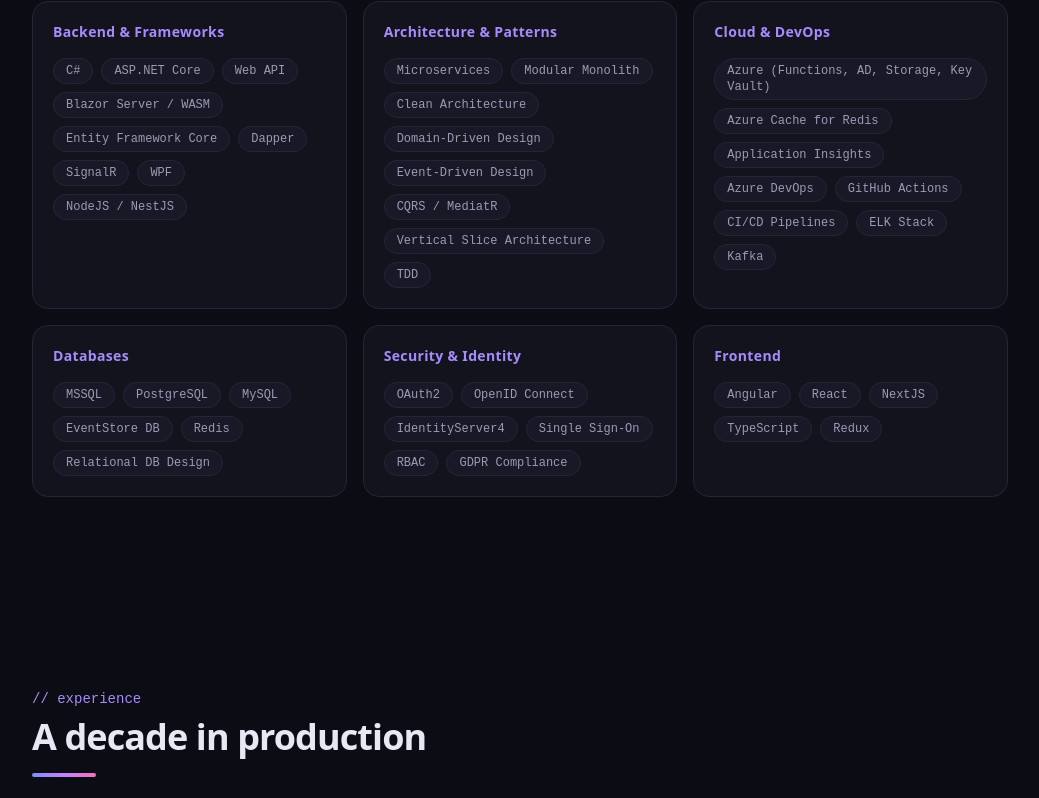
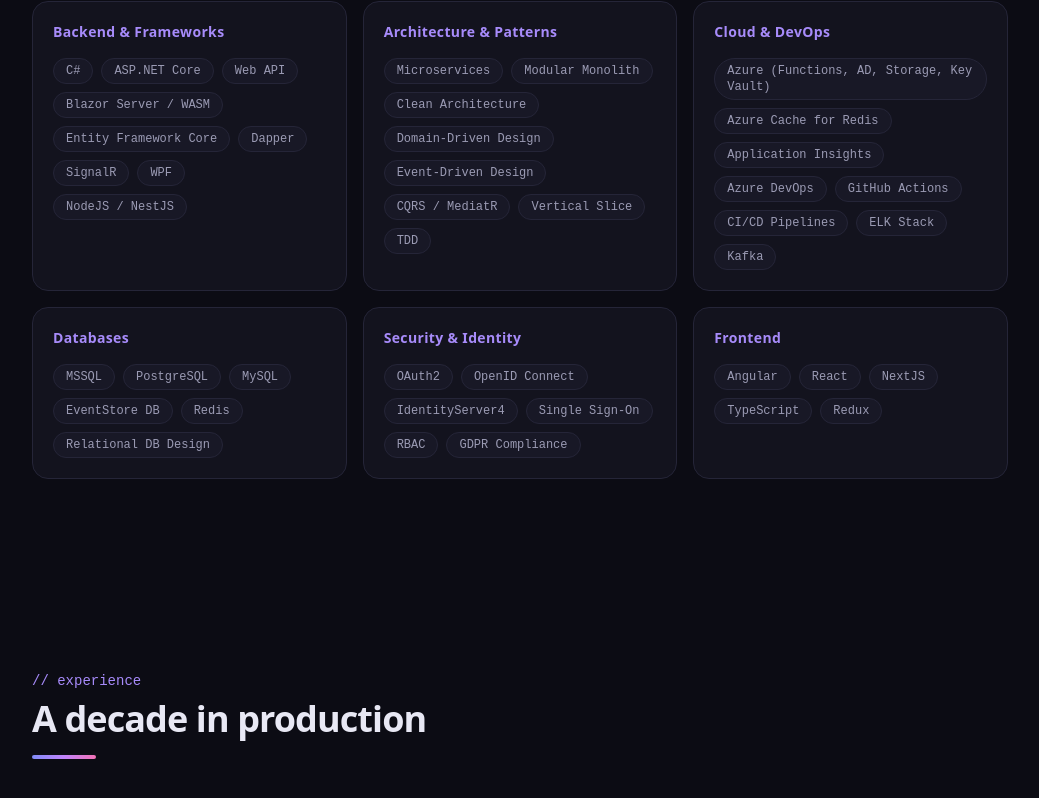
Before and after one commit to mdemrulkayes/mdemrulkayes.github.io, a React (Vite) app: page / in a window 1280 px wide. Shown: the part 1619-2417 px from the top of the page, without its empty margins (120-1159 px from the left). Built offline with nearby package versions, Linux system fonts and the light colour scheme.

Commit message:
Shorten skill name from "Vertical Slice Architecture" to "Vertical Slice"

```diff
--- a/src/data/profile.ts
+++ b/src/data/profile.ts
@@ -35,7 +35,7 @@
       "Domain-Driven Design",
       "Event-Driven Design",
       "CQRS / MediatR",
-      "Vertical Slice Architecture",
+      "Vertical Slice",
       "TDD",
     ],
   },
```
